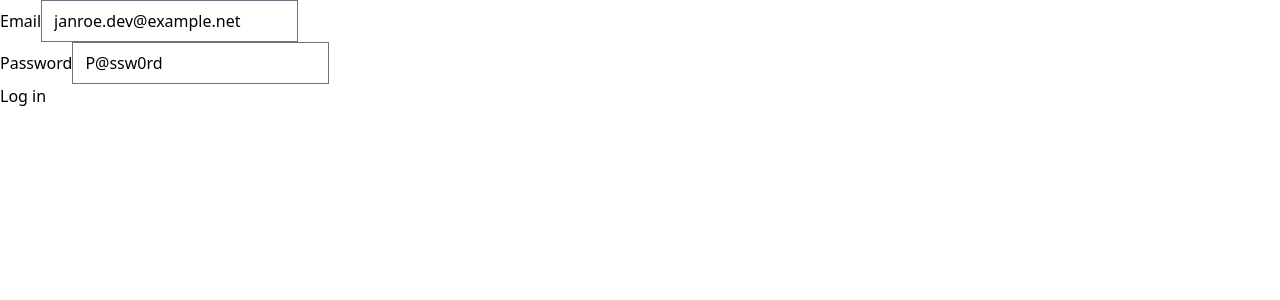
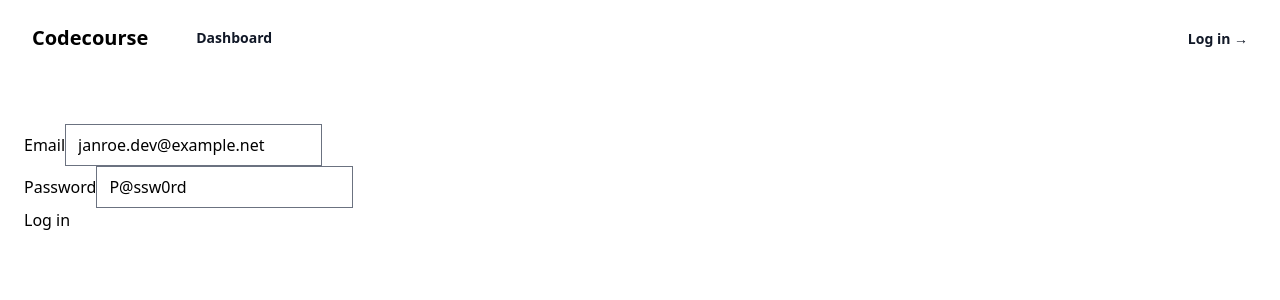
Before and after one commit to iCHIrTmA/laravel-api-vue-client, a Vue app in the folder vue-client/: page / in a window 1280 px wide. Shown: the top 300 px of the page. Built offline with nearby package versions, Linux system fonts and the light colour scheme; no server answers.

Commit message:
feat: navigation

```diff
--- a/vue-client/src/App.vue
+++ b/vue-client/src/App.vue
@@ -1,9 +1,17 @@
 <script setup>
 import { RouterLink, RouterView } from 'vue-router'
+import Navigation from '@/components/Navigation.vue'
+
 </script>
 
 <template>
-  <RouterView />
+  <Navigation />
+
+  <div class="py-6 lg:py-12">
+    <div class="mx-auto max-w-7xl px-6 lg-px-8">
+      <RouterView />
+    </div>
+  </div>
 </template>
 
 <style scoped>
--- a/vue-client/src/components/Navigation.vue
+++ b/vue-client/src/components/Navigation.vue
@@ -1,13 +1,83 @@
 <script setup>
 import useAuth from '@/composables/useAuth';
+import {ref} from 'vue';
 
+const mobileNavigationOpen = ref(false)
 const { authenticated, user, logout } = useAuth();
 
 </script>
 
 <template>
-    <div v-if="authenticated">
-        {{ user.name }}
-        <button v-on:click="logout">Log out</button>
+  <header class="bg-white">
+    <nav class="mx-auto flex max-w-7xl items-center justify-between p-6 lg:px-8">
+      <div class="flex items-center gap-x-12">
+        <a href="#" class="-m-1.5 p-1.5">
+          <span class="text-xl font-bold">
+              Codecourse
+          </span>
+        </a>
+        <div class="hidden lg:flex lg:gap-x-12">
+          <RouterLink :to="{ name: 'dashboard' }" class="text-sm font-semibold leading-6 text-gray-900">Dashboard</RouterLink>
+        </div>
+      </div>
+      <div class="flex lg:hidden">
+        <button v-on:click="mobileNavigationOpen = true" type="button" class="-m-2.5 inline-flex items-center justify-center rounded-md p-2.5 text-gray-700">
+          <span class="sr-only">Open main menu</span>
+          <svg class="h-6 w-6" fill="none" viewBox="0 0 24 24" stroke-width="1.5" stroke="currentColor">
+            <path stroke-linecap="round" stroke-linejoin="round" d="M3.75 6.75h16.5M3.75 12h16.5m-16.5 5.25h16.5" />
+          </svg>
+        </button>
+      </div>
+      <div class="hidden lg:flex">
+        <div class="flex items-center space-x-6" v-if="authenticated">
+          <div class="text-sm font-semibold leading-6 text-gray-900">{{ user.name }}</div>
+          <button class="text-sm font-semibold leading-6 text-gray-900">
+            Log out &rarr;
+          </button>
+        </div>
+        <div v-if="!authenticated">
+          <a href="#" class="text-sm font-semibold leading-6 text-gray-900">
+            Log in &rarr;
+          </a>
+        </div>
+      </div>
+    </nav>
+    <!-- Mobile menu -->
+    <div class="lg:hidden" v-if="mobileNavigationOpen">
+      <div class="fixed inset-y-0 right-0 z-10 w-full overflow-y-auto bg-white px-6 py-6 sm:ring-1 sm:ring-gray-900/10">
+        <div class="flex items-center justify-between">
+          <a href="#" class="-m-1.5 p-1.5">
+              <span class="text-xl font-bold">
+                  Codecourse
+              </span>
+          </a>
+          <button type="button" class="-m-2.5 rounded-md p-2.5 text-gray-700" v-on:click="mobileNavigationOpen = false">
+            <span class="sr-only">Close menu</span>
+            <svg class="h-6 w-6" fill="none" viewBox="0 0 24 24" stroke-width="1.5" stroke="currentColor">
+              <path stroke-linecap="round" stroke-linejoin="round" d="M6 18L18 6M6 6l12 12" />
+            </svg>
+          </button>
+        </div>
+        <div class="mt-6 flow-root">
+          <div class="-my-6 divide-y divide-gray-500/10">
+            <div class="space-y-2 py-6">
+              <RouterLink :to="{ name: 'dashboard' }" class="-mx-3 block rounded-lg px-3 py-2 text-base font-semibold leading-7 text-gray-900 hover:bg-gray-50">Dashboard</RouterLink>
+            </div>
+            <div class="py-6">
+              <div>
+                <button class="w-full text-left -mx-3 block rounded-lg px-3 py-2.5 text-base font-semibold leading-7 text-gray-900 hover:bg-gray-50">
+                  Log out
+                </button>
+              </div>
+              <div>
+                <a href="#" class="-mx-3 block rounded-lg px-3 py-2.5 text-base font-semibold leading-7 text-gray-900 hover:bg-gray-50">
+                  Log in
+                </a>
+              </div>
+            </div>
+          </div>
+        </div>
+      </div>
     </div>
+  </header>
 </template>
--- a/vue-client/src/router/index.js
+++ b/vue-client/src/router/index.js
@@ -1,5 +1,6 @@
 import { createRouter, createWebHistory } from 'vue-router'
-import HomeView from '../views/HomeView.vue'
+import Home from '../views/Home.vue'
+import Dashboard from '../views/Dashboard.vue'
 
 const router = createRouter({
   history: createWebHistory(import.meta.env.BASE_URL),
@@ -7,7 +8,12 @@
     {
       path: '/',
       name: 'home',
-      component: HomeView,
+      component: Home,
+    },
+    {
+      path: '/',
+      name: 'dashboard',
+      component: Dashboard,
     }
   ],
 })
--- /dev/null
+++ b/vue-client/src/views/Dashboard.vue
@@ -0,0 +1,11 @@
+<script setup>
+
+</script>
+
+<template>
+
+</template>
+
+<style scoped>
+
+</style>
--- a/vue-client/src/views/HomeView.vue
+++ b/vue-client/src/views/Home.vue
@@ -1,7 +1,6 @@
 <script setup>
   import { reactive } from 'vue'
   import useAuth from '@/composables/useAuth';
-  import Navigation from '@/components/Navigation.vue'
 
   const { login: loginAction, errors } = useAuth();
 
@@ -16,7 +15,6 @@
 </script>
 
 <template>
-  <Navigation />
   <main>
     <form v-on:submit.prevent="login">
       <div>
```
